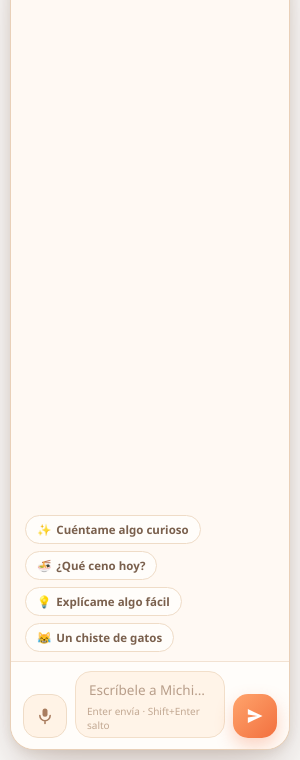
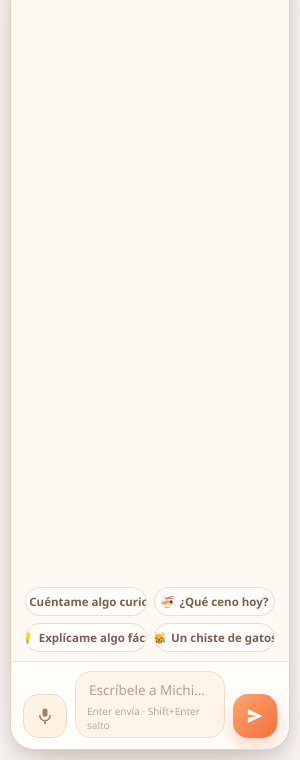
Before and after one commit to CarlosQuintero8/pet-friend-chat, an Electron app: page src/chat/index.html in a window 300 px wide. Shown: the part 84-844 px from the top of the page. Drawn offline with Linux system fonts and the light colour scheme; no server answers.

Commit message:
Ajusta las sugerencias del chat a una rejilla de dos columnas

```diff
--- a/package.json
+++ b/package.json
@@ -1,7 +1,7 @@
 {
   "name": "michi-desktop-pet",
   "productName": "Michi",
-  "version": "1.5.4",
+  "version": "1.5.5",
   "description": "Michi: un gato virtual para Windows que vive en tu escritorio y conversa contigo con IA.",
   "main": "main.js",
   "author": "Carlos",
--- a/src/chat/chat.css
+++ b/src/chat/chat.css
@@ -503,9 +503,8 @@ button {
 
 .suggestions {
   flex: 0 0 auto;
-  display: flex;
-  flex-wrap: wrap;
-  align-content: flex-start;
+  display: grid;
+  grid-template-columns: 1fr 1fr;
   gap: 7px;
   padding: 3px 14px 9px;
 }
@@ -514,7 +513,9 @@ button {
   flex: 0 0 auto;
   display: inline-flex;
   align-items: center;
+  justify-content: center;
   gap: 5px;
+  min-width: 0;
   padding: 6px 11px;
   border: 1px solid var(--line-strong);
   border-radius: 999px;
@@ -524,6 +525,8 @@ button {
   font-weight: 600;
   cursor: pointer;
   white-space: nowrap;
+  overflow: hidden;
+  text-overflow: ellipsis;
   transition: background 0.15s, border-color 0.15s, transform 0.12s;
 }
 
```
Also changed, not shown: 1 other file.
